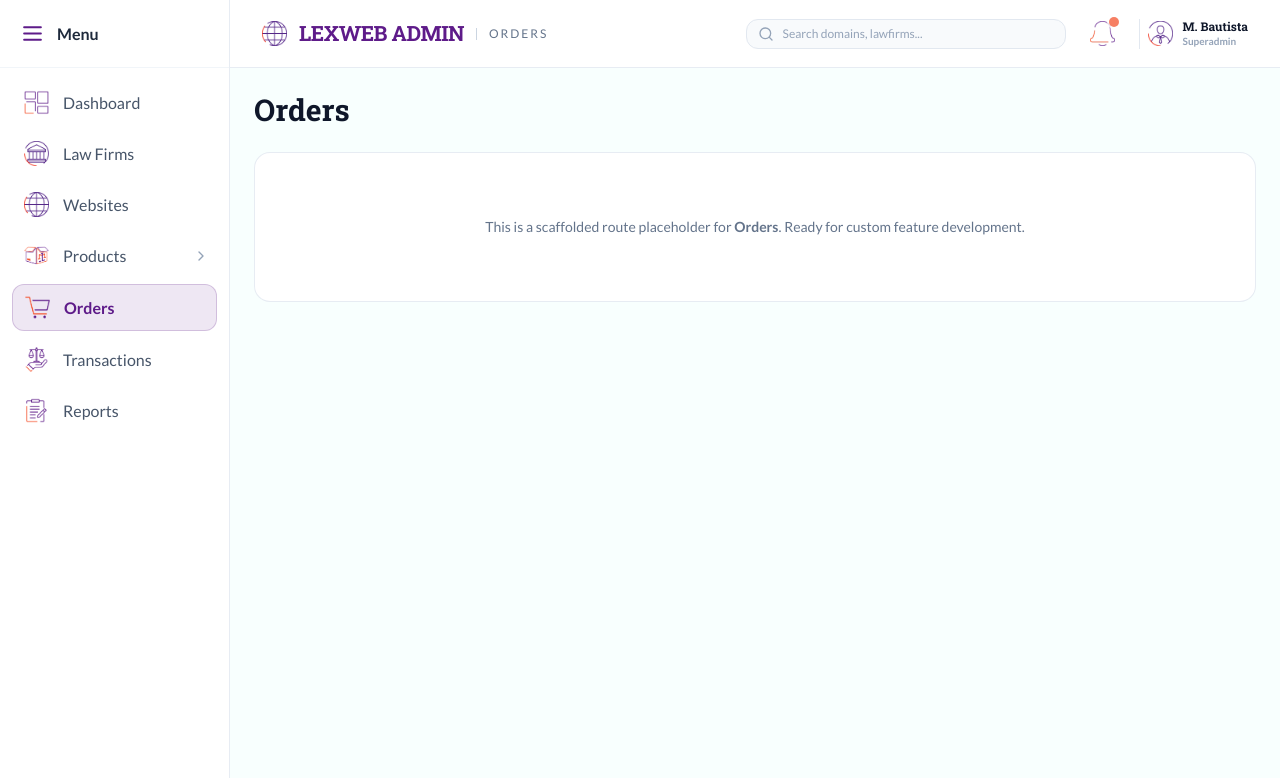
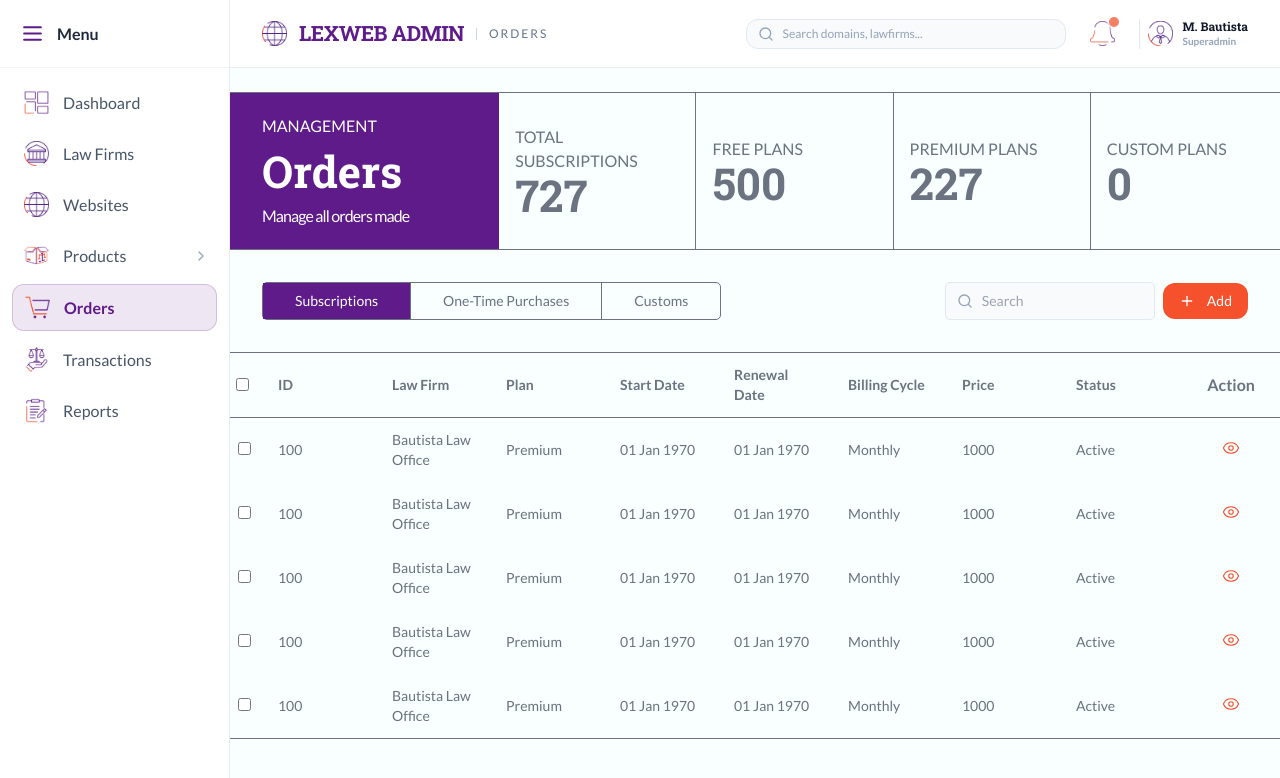
Before and after one commit to gjvlio/lexweb_admin, a React (Vite) app: page /orders in a window 1280 px wide. Shown: the top 778 px of the page. Built offline with nearby package versions, Linux system fonts and the light colour scheme.

Commit message:
fix: removed placeholder order route

```diff
--- a/src/App.jsx
+++ b/src/App.jsx
@@ -23,7 +23,6 @@ export default function App() {
           <Route path="products/subscriptions" element={<Subscriptions />} />
           <Route path="products/templates" element={<PlaceholderPage title="Products — Templates" />} />
           <Route path="products/assets" element={<Assets />} />
-          <Route path="orders" element={<PlaceholderPage title="Orders" />} />
           <Route path="products/assets" element={<PlaceholderPage title="Products — Assets" />} />
           <Route path="orders" element={<OrdersPage />} />
           <Route path="transactions" element={<PlaceholderPage title="Transactions" />} />
```
